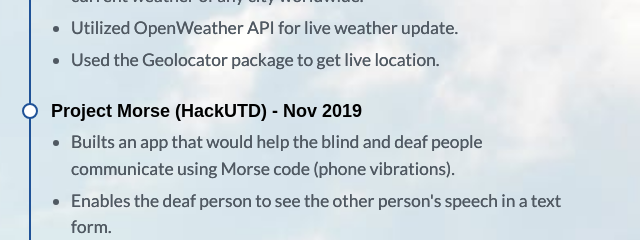
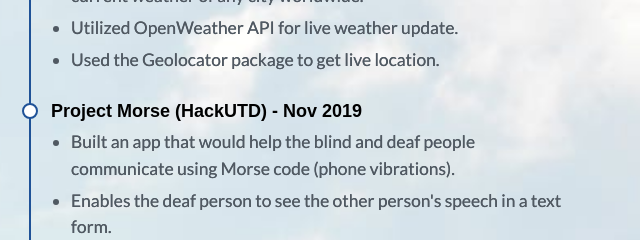
Before and after one commit to srisubhashp/personal-website, a plain HTML site: page index.html in a window 1280 px wide. Shown: the part 1460-1700 px from the top of the page, 626-1266 px from the left. Drawn offline with nearby package versions, Linux system fonts and the light colour scheme.

Commit message:
changed the wording

```diff
--- a/index.html
+++ b/index.html
@@ -236,7 +236,7 @@
 				<div class="resume-item os-animation" data-animation="fadeInRight" data-delay=".2s">
 					<h4><a href="https://github.com/srisubhashp/Project-Morse" target="_blank" style="color: black;">Project Morse (HackUTD) - Nov 2019</a></h4>
 					<ul>
-						<li>Builts an app that would help the blind and deaf people communicate using Morse code (phone vibrations).</li>
+						<li>Built an app that would help the blind and deaf people communicate using Morse code (phone vibrations).</li>
 						<li>Enables the deaf person to see the other person's speech in a text form.</li>
 						<li>Used: Java, Android Studio, Google Speech to Text and other API's.</li>
 					</ul>
```
